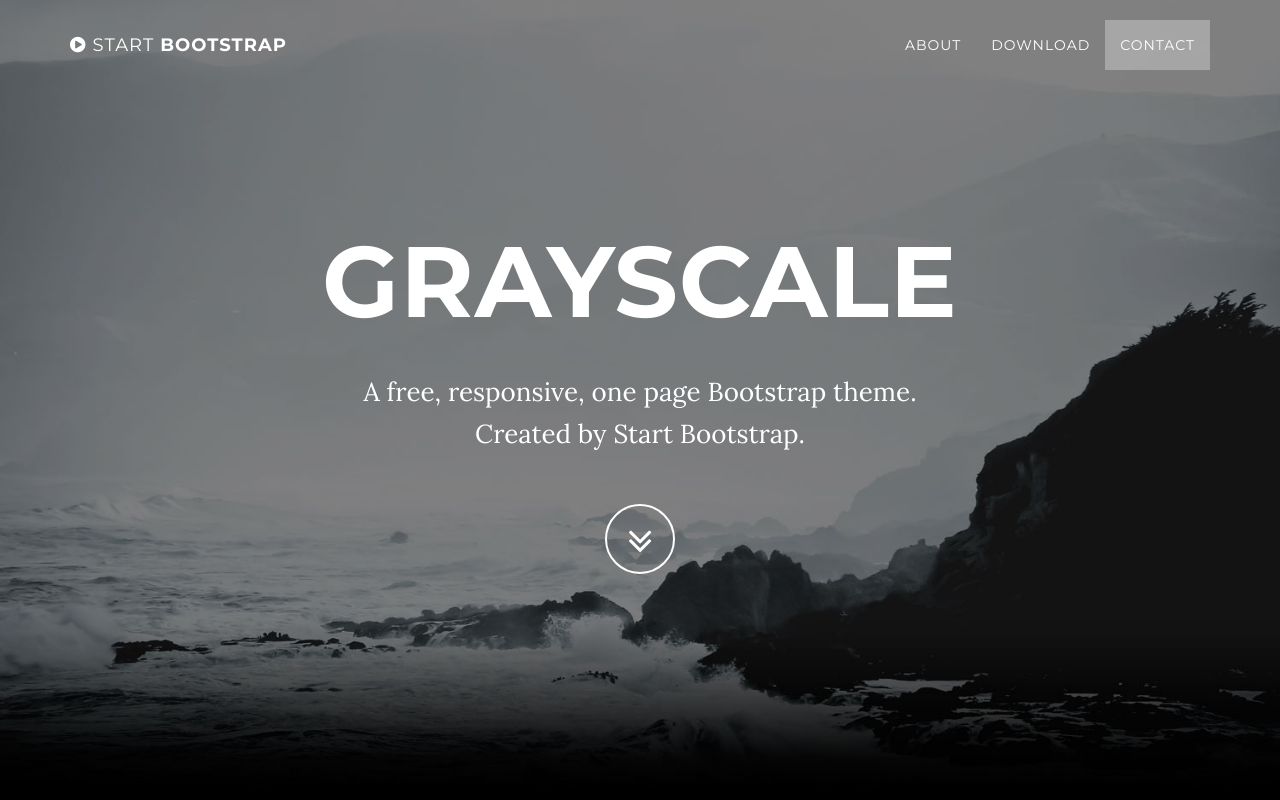
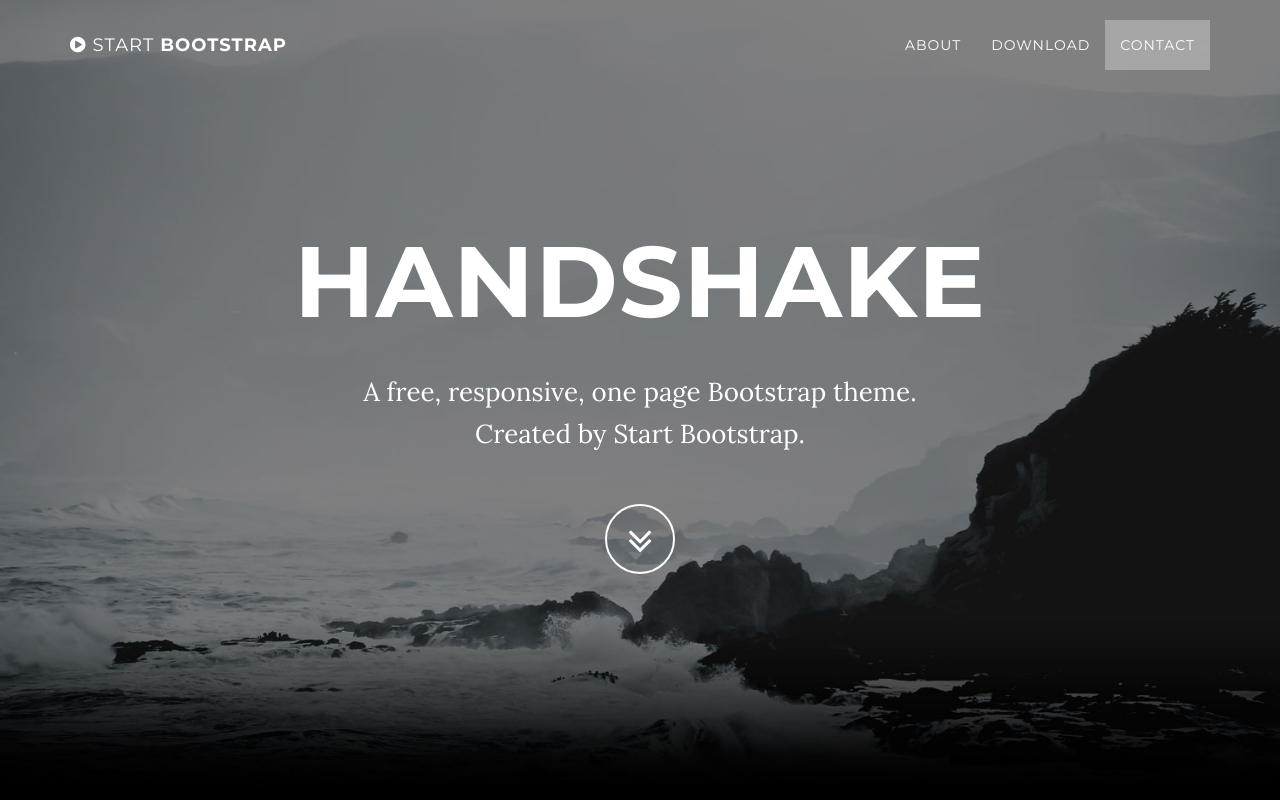
Before and after one commit to roberthodgen/handshake-hack, a plain HTML site: page static/index.html in a window 1280 px wide. Shown: the top 800 px of the page. Drawn offline with nearby package versions, Linux system fonts and the light colour scheme; some packages are replaced by stand-ins of ours.

Commit message:
Changed title!

```diff
--- a/static/index.html
+++ b/static/index.html
@@ -74,7 +74,7 @@
             <div class="container">
                 <div class="row">
                     <div class="col-md-8 col-md-offset-2">
-                        <h1 class="brand-heading">Grayscale</h1>
+                        <h1 class="brand-heading">HandShake</h1>
                         <p class="intro-text">A free, responsive, one page Bootstrap theme.<br>Created by Start Bootstrap.</p>
                         <a href="#about" class="btn btn-circle page-scroll">
                             <i class="fa fa-angle-double-down animated"></i>
```
